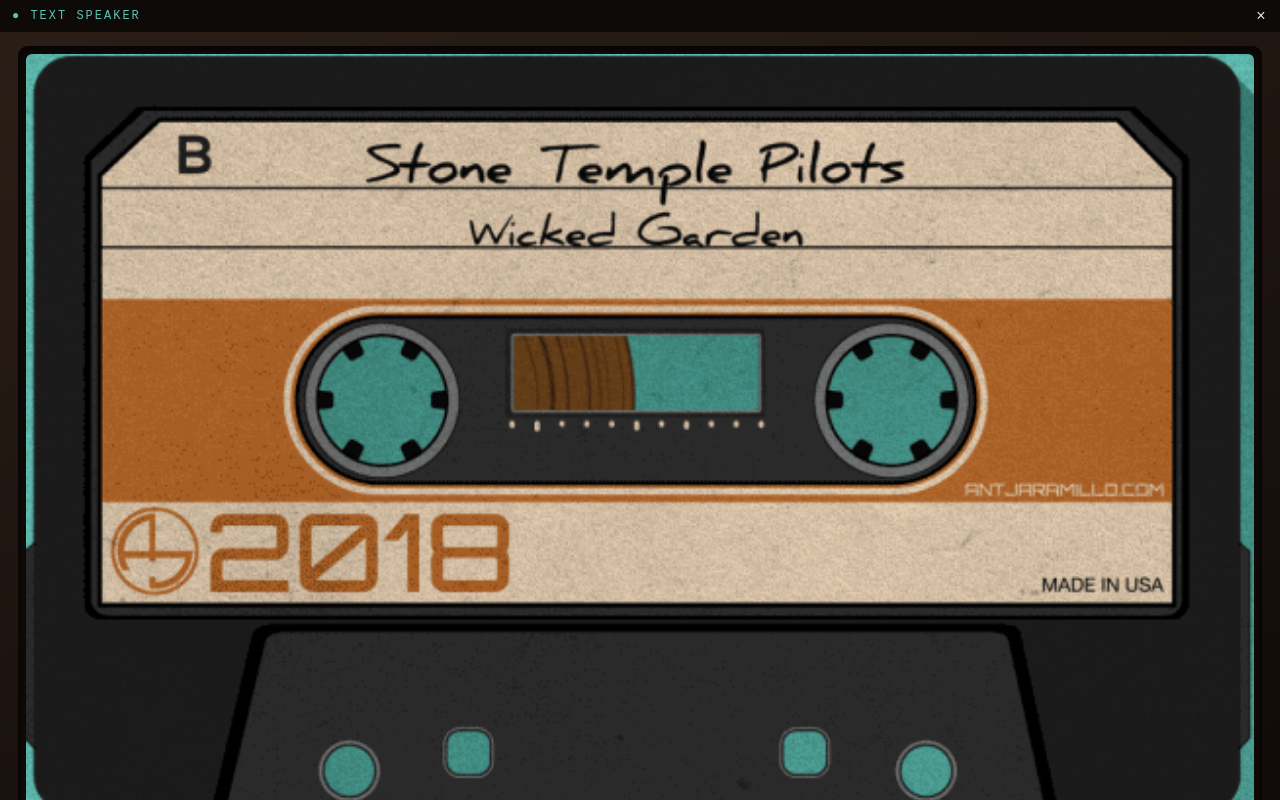
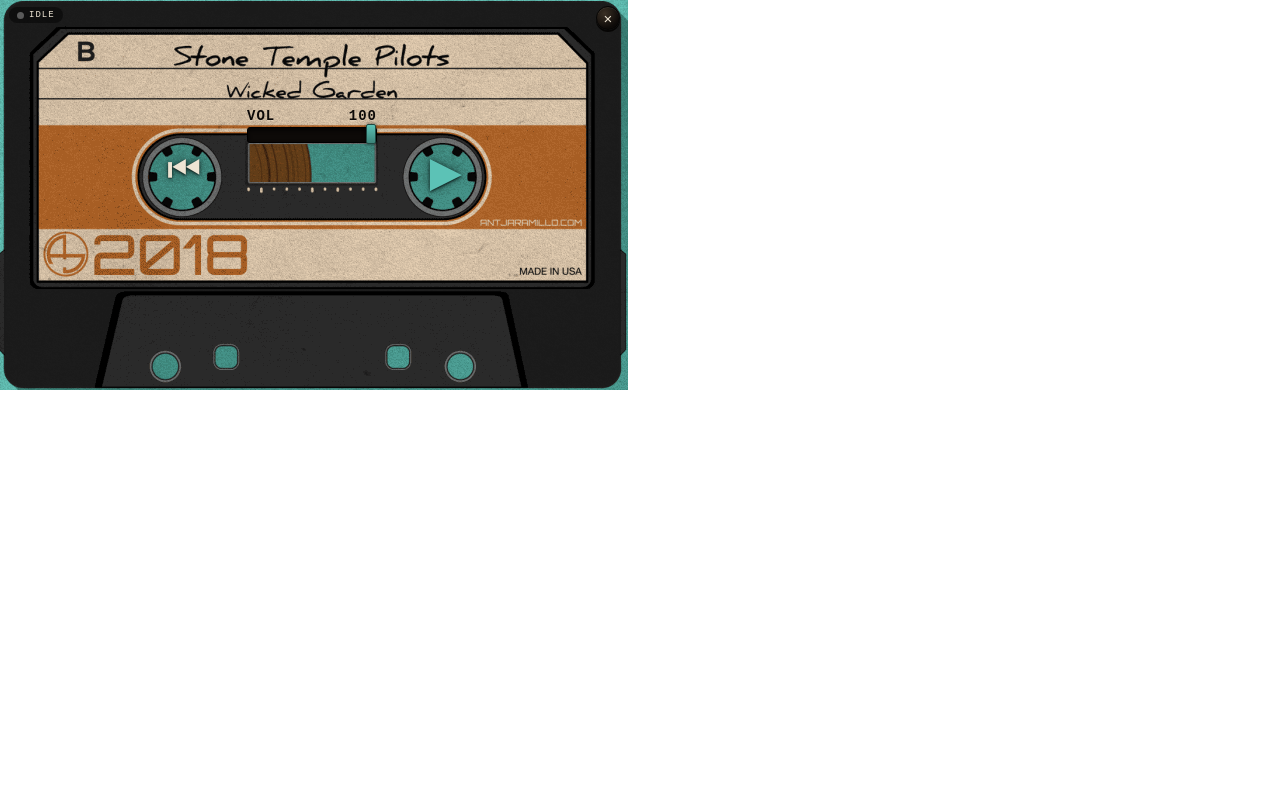
Before and after one commit to Flop0333/AutoHotkey, a plain HTML site: page Apps Standalone/Text Speaker/User Interface/index.html in a window 1280 px wide. Drawn offline with Linux system fonts and the light colour scheme.

Commit message:
updated frontend for textspeaker

```diff
--- a/Apps Standalone/Text Speaker/User Interface/index.html
+++ b/Apps Standalone/Text Speaker/User Interface/index.html
@@ -1,44 +1,34 @@
 <!doctype html>
 <html>
 <head>
+  <meta charset="UTF-8">
   <meta name="viewport" content="width=device-width, initial-scale=1.0">
   <title>Text Speaker</title>
   <link rel="stylesheet" href="styles.css">
 </head>
 <body>
-  <div class="titlebar" onmousedown="AhkDataService.DragWindow()">
-    <span class="titlebar-label">● TEXT SPEAKER</span>
-    <button class="titlebar-close" onclick="AhkDataService.StopSpeaking()" title="Close">&times;</button>
-  </div>
+  <div class="deck" id="deck">
+    <img class="cassette-gif" src="assets/cassette.gif" alt="Cassette tape" draggable="false">
 
-  <div class="deck">
-    <div class="cassette-window">
-      <img class="cassette-gif" src="assets/cassette.gif" alt="Cassette tape">
-    </div>
+    <button class="close-btn no-drag" onclick="AhkDataService.StopSpeaking()" title="Close">&times;</button>
 
-    <div class="status-row">
+    <div class="status-badge no-drag">
       <span class="led" id="led"></span>
       <span id="status-text">Idle</span>
     </div>
 
-    <div class="transport">
-      <button class="btn btn-round" id="restart-btn" title="Restart">⏮</button>
-      <button class="btn btn-round btn-primary" id="play-pause-btn" title="Play/Pause">▶</button>
-    </div>
+    <button class="reel-btn no-drag" id="restart-btn" title="Restart">⏮</button>
+    <button class="reel-btn reel-btn-primary no-drag" id="play-pause-btn" title="Play/Pause">▶</button>
 
-    <div class="section">
-      <div class="section-label">
-        <span>Volume</span>
+    <div class="vol-module no-drag">
+      <div class="vol-label">
+        <span>VOL</span>
         <span id="volume-value">100</span>
       </div>
       <input type="range" id="volume-slider" class="slider" min="0" max="100" value="100">
     </div>
 
-    <div class="section">
-      <div class="section-label">
-        <span>Speed</span>
-        <span id="speed-value">1x</span>
-      </div>
+    <div class="speed-module no-drag">
       <div class="speed-buttons" id="speed-buttons"></div>
     </div>
   </div>
--- a/Apps Standalone/Text Speaker/User Interface/index.js
+++ b/Apps Standalone/Text Speaker/User Interface/index.js
@@ -9,7 +9,6 @@ class TextSpeakerUI {
     this.restartBtn = document.getElementById('restart-btn');
     this.volumeSlider = document.getElementById('volume-slider');
     this.volumeValueEl = document.getElementById('volume-value');
-    this.speedValueEl = document.getElementById('speed-value');
     this.speedButtonsEl = document.getElementById('speed-buttons');
 
     this.speedButtons = [];
@@ -20,6 +19,10 @@ class TextSpeakerUI {
     const state = AhkDataService.GetState();
     this._buildSpeedButtons(state.speedOptions);
     this.render(state);
+
+    document.getElementById('deck').addEventListener('mousedown', (e) => {
+      if (!e.target.closest('.no-drag')) AhkDataService.DragWindow();
+    });
 
     this.playPauseBtn.addEventListener('click', () => AhkDataService.TogglePlay());
     this.restartBtn.addEventListener('click', () => AhkDataService.Restart());
@@ -58,7 +61,6 @@ class TextSpeakerUI {
       this.volumeValueEl.textContent = state.volume;
     }
 
-    this.speedValueEl.textContent = state.speedLabel;
     this.speedButtons.forEach((btn, index) => {
       btn.classList.toggle('active', index === state.speedIndex);
     });
--- a/Apps Standalone/Text Speaker/User Interface/styles.css
+++ b/Apps Standalone/Text Speaker/User Interface/styles.css
@@ -1,7 +1,9 @@
 :root {
   --teal: #5cc2b6;
   --teal-dim: #3c8479;
+  --teal-dark: #1f4a43;
   --rust: #c1622e;
+  --rust-dark: #8f451e;
   --cream: #ede4d3;
   --shell: #1c1712;
   --shell-dark: #0d0a08;
@@ -17,165 +19,206 @@
 
 html, body {
   margin: 0;
-  height: 100%;
+  width: 628px;
+  height: 390px;
   overflow: hidden;
   font-family: 'Segoe UI', Tahoma, sans-serif;
   color: var(--cream);
-  background: linear-gradient(160deg, #2b1e17 0%, #100b08 100%);
+  background: transparent;
 }
 
-.titlebar {
-  display: flex;
-  align-items: center;
-  justify-content: space-between;
-  height: 32px;
-  padding: 0 6px 0 12px;
-  background: var(--shell-dark);
+.deck {
+  position: relative;
+  width: 628px;
+  height: 390px;
+  cursor: grab;
 }
 
-.titlebar-label {
-  font-family: 'Courier New', monospace;
-  font-size: 12px;
-  letter-spacing: 2px;
-  color: var(--teal);
+.deck:active {
+  cursor: grabbing;
 }
 
-.titlebar-close {
-  width: 26px;
+.cassette-gif {
+  position: absolute;
+  inset: 0;
+  width: 628px;
+  height: 390px;
+  pointer-events: none;
+  filter: drop-shadow(0 6px 18px rgba(0, 0, 0, 0.55));
+}
+
+/* ---- Close button, top-right corner of the shell ---- */
+
+.close-btn {
+  position: absolute;
+  top: 6px;
+  right: 8px;
+  width: 24px;
   height: 24px;
-  border: none;
-  border-radius: 4px;
-  background: transparent;
+  border-radius: 50%;
+  border: 1px solid #060504;
+  background: radial-gradient(circle at 35% 30%, #3a2f24 0%, var(--shell-dark) 70%);
   color: var(--cream);
-  font-size: 16px;
+  font-size: 15px;
   line-height: 1;
   cursor: pointer;
+  box-shadow: 0 2px 0 #060504, inset 0 1px 0 rgba(255, 255, 255, 0.08);
 }
 
-.titlebar-close:hover {
+.close-btn:hover {
   background: #b0392f;
   color: white;
 }
 
-.deck {
-  padding: 14px 18px 18px;
-  display: flex;
-  flex-direction: column;
-  align-items: stretch;
-  gap: 14px;
+.close-btn:active {
+  transform: translateY(1px);
 }
 
-.cassette-window {
-  background: var(--shell-dark);
-  border-radius: 10px;
-  padding: 8px;
-  box-shadow: inset 0 2px 8px rgba(0, 0, 0, 0.7);
-}
+/* ---- Status badge, top-left corner of the shell ---- */
 
-.cassette-gif {
-  display: block;
-  width: 100%;
-  border-radius: 6px;
-}
-
-.status-row {
+.status-badge {
+  position: absolute;
+  top: 7px;
+  left: 9px;
   display: flex;
   align-items: center;
-  justify-content: center;
-  gap: 8px;
-  font-size: 13px;
+  gap: 5px;
+  padding: 3px 8px;
+  border-radius: 8px;
+  background: rgba(0, 0, 0, 0.45);
+  font-family: 'Courier New', monospace;
+  font-size: 9px;
   letter-spacing: 1px;
-  color: #bdb3a3;
+  color: var(--cream);
+  text-transform: uppercase;
 }
 
 .led {
-  width: 10px;
-  height: 10px;
+  width: 7px;
+  height: 7px;
   border-radius: 50%;
   background: var(--led-idle);
+  flex-shrink: 0;
 }
 
 .led-speaking {
   background: var(--led-speaking);
-  box-shadow: 0 0 8px var(--led-speaking);
+  box-shadow: 0 0 6px var(--led-speaking);
 }
 
 .led-paused {
   background: var(--led-paused);
-  box-shadow: 0 0 8px var(--led-paused);
+  box-shadow: 0 0 6px var(--led-paused);
 }
 
-.transport {
-  display: flex;
-  justify-content: center;
-  gap: 16px;
+/* ---- Reel buttons, sitting directly on top of the cassette's hubs ---- */
+
+.reel-btn {
+  position: absolute;
+  top: 117px;
+  width: 150px;
+  height: 150px;
+  border-radius: 50%;
+  cursor: pointer;
+  font-size: 38px;
+  color: var(--cream);
+  border: none;
+  background: transparent;
+  text-shadow: 0 1px 3px rgba(0, 0, 0, 0.85), 0 0 10px rgba(0, 0, 0, 0.5);
 }
 
-.btn {
-  font-family: inherit;
-  cursor: pointer;
-  border: 1px solid #060504;
-  background: linear-gradient(180deg, #33291f 0%, #1c1712 100%);
-  color: var(--cream);
-  box-shadow: 0 2px 0 #060504, inset 0 1px 0 rgba(255, 255, 255, 0.06);
+.reel-btn:hover {
+  filter: brightness(1.3);
+  text-shadow: 0 1px 3px rgba(0, 0, 0, 0.9), 0 0 14px rgba(237, 228, 211, 0.6);
 }
 
-.btn:hover {
-  filter: brightness(1.15);
+.reel-btn:active {
+  transform: scale(0.9);
 }
 
-.btn:active {
-  transform: translateY(2px);
-  box-shadow: inset 0 1px 4px rgba(0, 0, 0, 0.6);
+/* restart button */
+#restart-btn {
+  left: 109px;
+  top: 95px;
 }
 
-.btn-round {
-  width: 56px;
-  height: 56px;
-  border-radius: 50%;
-  font-size: 20px;
+/* play/pause button */
+.reel-btn-primary {
+  left: 365px;
+  top: 90px;
+  width: 162px;
+  height: 162px;
+  font-size: 42px;
+  color: var(--teal);
 }
 
-.btn-primary {
-  width: 68px;
-  height: 68px;
-  font-size: 24px;
-  background: linear-gradient(180deg, var(--teal) 0%, var(--teal-dim) 100%);
-  color: #0d1a17;
-  border-color: #1f4a43;
+.reel-btn-primary:hover {
+  text-shadow: 0 1px 3px rgba(0, 0, 0, 0.9), 0 0 14px rgba(92, 194, 182, 0.7);
 }
 
-.section {
-  display: flex;
-  flex-direction: column;
-  gap: 6px;
+/* ---- Volume module, embedded in the tape window between the reels ---- */
+
+.vol-module {
+  position: absolute;
+  top: 108px;
+  left: 247px;
+  width: 130px;
 }
 
-.section-label {
+.vol-label {
   display: flex;
   justify-content: space-between;
-  font-size: 12px;
+  font-family: 'Courier New', monospace;
+  font-size: 14px;
+  font-weight: bold;
   letter-spacing: 1px;
-  color: #bdb3a3;
+  color: var(--shell-dark);
+  text-shadow: 0 1px 0 rgba(237, 228, 211, 0.35);
+  margin-bottom: 3px;
 }
 
 .slider {
   -webkit-appearance: none;
-  width: 100%;
-  height: 6px;
+  display: block;
+  width: 130px;
+  height: 16px;
+  margin: 0;
   border-radius: 3px;
   background: var(--shell-dark);
-  box-shadow: inset 0 1px 3px rgba(0, 0, 0, 0.6);
+  border: 1px solid #000;
+  box-shadow: inset 0 2px 4px rgba(0, 0, 0, 0.8);
 }
 
 .slider::-webkit-slider-thumb {
   -webkit-appearance: none;
-  width: 16px;
-  height: 16px;
-  border-radius: 4px;
-  background: var(--teal);
-  border: 1px solid #1f4a43;
+  width: 10px;
+  height: 20px;
+  margin-top: -3px;
+  border-radius: 2px;
+  background: linear-gradient(180deg, var(--teal) 0%, var(--teal-dim) 100%);
+  border: 1px solid var(--teal-dark);
   cursor: pointer;
+  box-shadow: 0 0 4px rgba(0, 0, 0, 0.6);
+}
+
+/* ---- Speed module, in the black motor housing below the label ---- */
+
+.speed-module {
+  position: absolute;
+  top: 310px;
+  left: 165px;
+  width: 300px;
+}
+
+.speed-label {
+  display: flex;
+  justify-content: center;
+  gap: 6px;
+  font-family: 'Courier New', monospace;
+  font-size: 14px;
+  letter-spacing: 1px;
+  color: #bdb3a3;
+  margin-bottom: 6px;
 }
 
 .speed-buttons {
@@ -185,13 +228,28 @@ html, body {
 
 .speed-btn {
   flex: 1;
-  padding: 8px 0;
-  border-radius: 6px;
-  font-size: 12px;
+  padding: 11px 0;
+  font-family: inherit;
+  font-size: 16px;
+  border-radius: 5px;
+  cursor: pointer;
+  color: var(--cream);
+  border: 1px solid #060504;
+  background: linear-gradient(180deg, #33291f 0%, #1c1712 100%);
+  box-shadow: 0 2px 0 #060504, inset 0 1px 0 rgba(255, 255, 255, 0.06);
+}
+
+.speed-btn:hover {
+  filter: brightness(1.2);
+}
+
+.speed-btn:active {
+  transform: translateY(2px);
+  box-shadow: inset 0 1px 4px rgba(0, 0, 0, 0.6);
 }
 
 .speed-btn.active {
-  background: linear-gradient(180deg, var(--rust) 0%, #8f451e 100%);
-  color: white;
+  background: linear-gradient(180deg, var(--rust) 0%, var(--rust-dark) 100%);
   border-color: #5c2c13;
+  box-shadow: 0 0 8px rgba(193, 98, 46, 0.6), 0 2px 0 #060504;
 }
```
Also changed, not shown: 1 other file.
